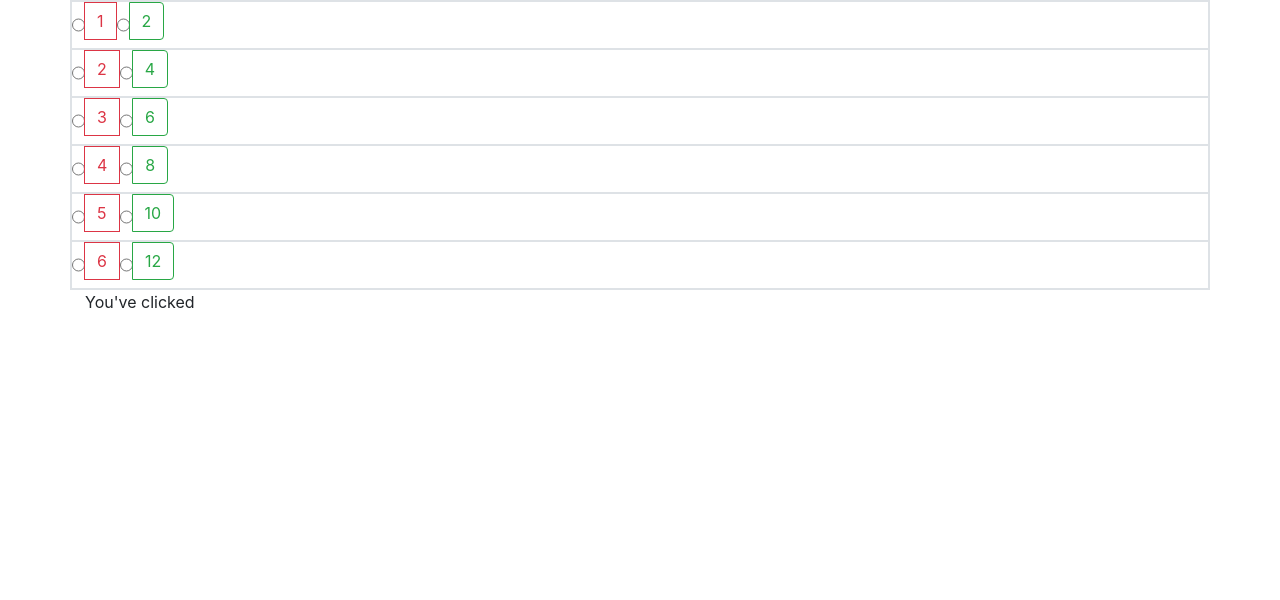
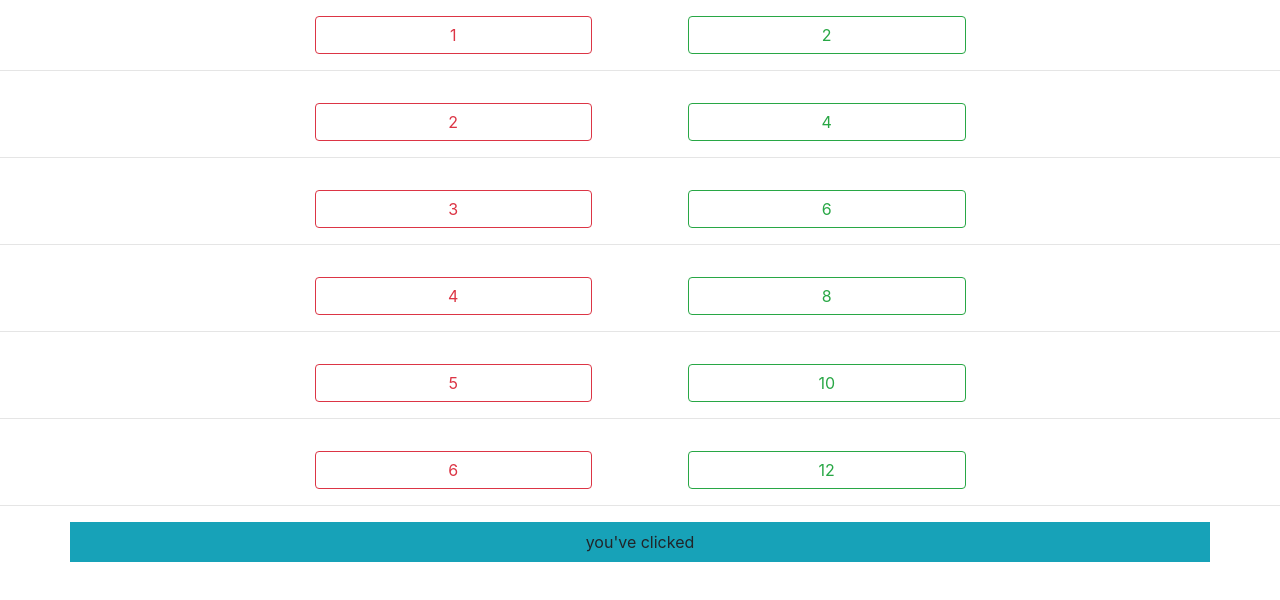
Before and after one commit to ColdBrewZZZ/zoe-react-app, a React (Create React App) app: page / in a window 1280 px wide. Shown: the top 600 px of the page. Built offline with nearby package versions, Linux system fonts and the light colour scheme.

Commit message:
class component part done

```diff
--- a/src/classComponents/App.js
+++ b/src/classComponents/App.js
@@ -1,10 +1,55 @@
 
 import React from 'react';
-import { ClassComponentsChild } from './Child';
+import { ClassButtonRow } from './ButtonRow';
+import { DisplayNumber } from './DisplayNumber';
 
 class App extends React.Component {
+  constructor(props) {
+    super(props);
+    this.state = {
+      selectedNumber: ''
+    };
+    this.selectNewNumber = this.selectNewNumber.bind(this);
+  }
+
+  selectNewNumber(newSelectedNumber){
+    this.setState(({ selectedNumber: newSelectedNumber}))
+  }
+
+
   render() {
-    return <ClassComponentsChild />;
+    return (
+      <div>
+        <ClassButtonRow
+          number="1"
+          functionCheck={this.selectNewNumber}
+        />
+        <ClassButtonRow
+          number="2"
+          functionCheck={this.selectNewNumber}
+        />
+        <ClassButtonRow
+          number="3"
+          functionCheck={this.selectNewNumber}
+        />
+        <ClassButtonRow
+          number="4"
+          functionCheck={this.selectNewNumber}
+        />
+        <ClassButtonRow
+          number="5"
+          functionCheck={this.selectNewNumber}
+        />
+        <ClassButtonRow
+          number="6"
+          functionCheck={this.selectNewNumber}
+        />
+        <DisplayNumber
+          selectedNumber = {this.state.selectedNumber}
+        />
+      </div>
+
+    );
   }
 }
 
--- /dev/null
+++ b/src/classComponents/ButtonRow.js
@@ -0,0 +1,26 @@
+import React from 'react';
+
+export class ClassButtonRow extends React.Component {
+  constructor(props) {
+    super(props);
+    this.selectNewNumberHandler = this.selectNewNumberHandler.bind(this);
+  }
+
+  selectNewNumberHandler(btnNumber){
+    this.props.functionCheck(btnNumber);
+  }
+
+  render() {
+    return (
+      <div>
+        <div className="container">
+          <div className="text-center">
+            <button className="btn col-3 mt-3 mx-5 btn-outline-danger" onClick={() => this.selectNewNumberHandler(this.props.number)}>{this.props.number}</button>
+            <button className="btn col-3 mt-3 mx-5 btn-outline-success" onClick={() => this.selectNewNumberHandler(this.props.number * 2)}>{this.props.number * 2}</button>
+          </div>
+        </div>
+        <hr></hr>
+      </div>
+    );
+  }
+}
--- a/src/classComponents/Child.js
+++ /dev/null
@@ -1,90 +0,0 @@
-import React from 'react';
-
-
-export class ClassComponentsChild extends React.Component {
-  constructor(props) {
-    super(props);
-    this.state = {
-      selectedNumber: ''
-    };
-  }
-
-  handleRadioChange = (event) => {
-    this.setState({ selectedNumber: event.target.value });
-  };
-
-
-  render() {
-    return (
-      <div>
-        <div class="container border">
-          <div class="row border">
-            <div className="btn-group" role="group" aria-label="Basic radio toggle button group"
-              >
-              <input type="radio" className="btn-check" name="btnradio" id="btnradio1"/>
-              <label className="btn btn-outline-danger" htmlFor="btnradio1" value="1"
-              onClick={this.handleRadioChange}>1</label>
-              <input type="radio" className="btn-check" name="btnradio" id="btnradio2"/>
-              <label className="btn btn-outline-success" htmlFor="btnradio2" value="1"
-              onChange={this.handleRadioChange}>2</label>
-            </div>
-          </div>
-          <div class="row border">
-            <div className="btn-group" role="group" aria-label="Basic radio toggle button group"
-              >
-              <input type="radio" className="btn-check" name="btnradio" id="btnradio3"/>
-              <label className="btn btn-outline-danger" htmlFor="btnradio3" value="2"
-              onChange={this.handleRadioChange}>2</label>
-              <input type="radio" className="btn-check" name="btnradio" id="btnradio4"/>
-              <label className="btn btn-outline-success" htmlFor="btnradio4" value="2"
-              onChange={this.handleRadioChange}>4</label>
-            </div>
-          </div>
-          <div class="row border">
-            <div className="btn-group" role="group" aria-label="Basic radio toggle button group"
-              value="3"
-              onChange={this.handleRadioChange}>
-              <input type="radio" className="btn-check" name="btnradio" id="btnradio5"/>
-              <label className="btn btn-outline-danger" htmlFor="btnradio5">3</label>
-              <input type="radio" className="btn-check" name="btnradio" id="btnradio6"/>
-              <label className="btn btn-outline-success" htmlFor="btnradio6">6</label>
-            </div>
-          </div>
-          <div class="row border">
-            <div className="btn-group" role="group" aria-label="Basic radio toggle button group"
-              value="4"
-              onChange={this.handleRadioChange}>
-              <input type="radio" className="btn-check" name="btnradio" id="btnradio7"/>
-              <label className="btn btn-outline-danger" htmlFor="btnradio7">4</label>
-              <input type="radio" className="btn-check" name="btnradio" id="btnradio8"/>
-              <label className="btn btn-outline-success" htmlFor="btnradio8">8</label>
-            </div>
-          </div>
-          <div class="row border">
-            <div className="btn-group" role="group" aria-label="Basic radio toggle button group"
-              value="5"
-              onChange={this.handleRadioChange}>
-              <input type="radio" className="btn-check" name="btnradio" id="btnradio9"/>
-              <label className="btn btn-outline-danger" htmlFor="btnradio9">5</label>
-              <input type="radio" className="btn-check" name="btnradio" id="btnradio10"/>
-              <label className="btn btn-outline-success" htmlFor="btnradio10">10</label>
-            </div>
-          </div>
-          <div class="row border">
-            <div className="btn-group" role="group" aria-label="Basic radio toggle button group"
-              value="6"
-              onChange={this.handleRadioChange}>
-              <input type="radio" className="btn-check" name="btnradio" id="btnradio11"/>
-              <label className="btn btn-outline-danger" htmlFor="btnradio11">6</label>
-              <input type="radio" className="btn-check" name="btnradio" id="btnradio12"/>
-              <label className="btn btn-outline-success" htmlFor="btnradio12">12</label>
-            </div>
-          </div>
-        </div> {/* container end */}
-        <div class="container">
-          <p>You've clicked <span>{this.state.selectedNumber}</span></p>
-        </div>
-      </div>
-    );
-  }
-}
--- /dev/null
+++ b/src/classComponents/DisplayNumber.js
@@ -0,0 +1,14 @@
+import React from 'react';
+
+
+export class DisplayNumber extends React.Component {
+    render() {
+        return (
+            <div>
+                <div class="container bg-info text-center opacity-25">
+                    <p class="p-2">you've clicked <span>{this.props.selectedNumber}</span></p>
+                </div>
+            </div>
+        );
+    }
+}
```
